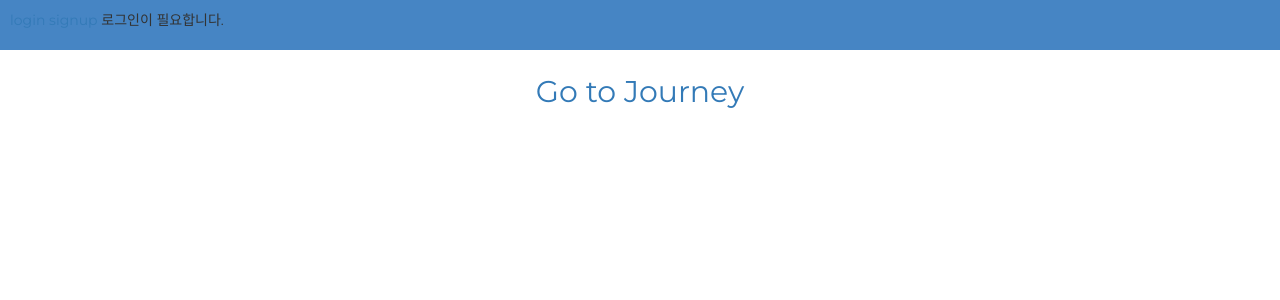
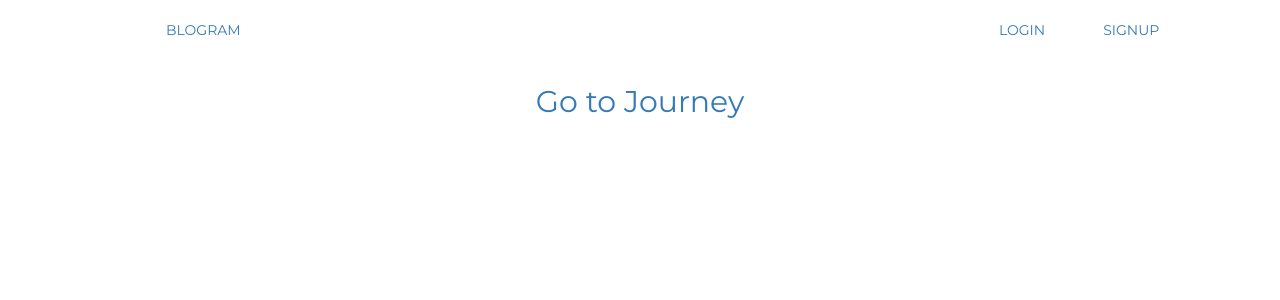
Before and after one commit to manducku/blogram, a Django app: page / in a window 1280 px wide. Shown: the top 300 px of the page. Run offline with Django 3.2, Linux system fonts and the light colour scheme; some libraries are stand-ins or nearby versions.

Commit message:
add header design

```diff
--- a/blogram/blogram/static/css/blogram.css
+++ b/blogram/blogram/static/css/blogram.css
@@ -5,3 +5,14 @@ body {
 .home{
     text-align: center;
 }
+
+.logo{
+    text-align: center;
+}
+
+#header div div{
+    height: 50px;
+    margin-bottom: 15px;
+    text-align: center;
+    padding: 20px;
+}
--- a/blogram/blogram/templates/partials/header.html
+++ b/blogram/blogram/templates/partials/header.html
@@ -1,30 +1,21 @@
 <header id="header">
-    <div style="background-color: #4685C4; height:50px; padding: 10px; margin-bottom: 5px;">
-        {% if request.user.is_authenticated %}
-            <span>
-            <a href= "{% url 'logout' %}">
-            logout
-            </a>
-            </span>
-        {% else %}
-            <span>
-            <a href= "{% url 'login' %}">
-            login
-            </a>
-            </span>
 
-            <span>
-            <a href= "{% url 'signup' %}">
-            signup
-            </a>
-            </span>
-        {% endif %}
-
-        {% if request.user.is_authenticated %}
-        {{request.user.username}}로 로그인 됨
-        {% else %}
-        로그인이 필요합니다.
-        {% endif %}
-    </div>
+<div class="row">
+  <div class="col-md-2 col-md-offset-1 logo">
+      <a href="{% url 'home' %}">BLOGRAM</a>
+  </div>
+  {% if request.user.is_authenticated %}
+      <div class="col-md-2 col-md-offset-6">
+          {{request.user.username}}
+          <a href= "{% url 'logout' %}">LOGOUT </a>
+      </div>
+  {% else %}
+      <div class="col-md-1 col-md-offset-6">
+          <a href="{% url 'login' %}">LOGIN</a>
+      </div>
+      <div class="col-md-1">
+          <a href="{% url 'signup' %}">SIGNUP</a>
+      </div>
+  {% endif %}
 
 </header>
```
